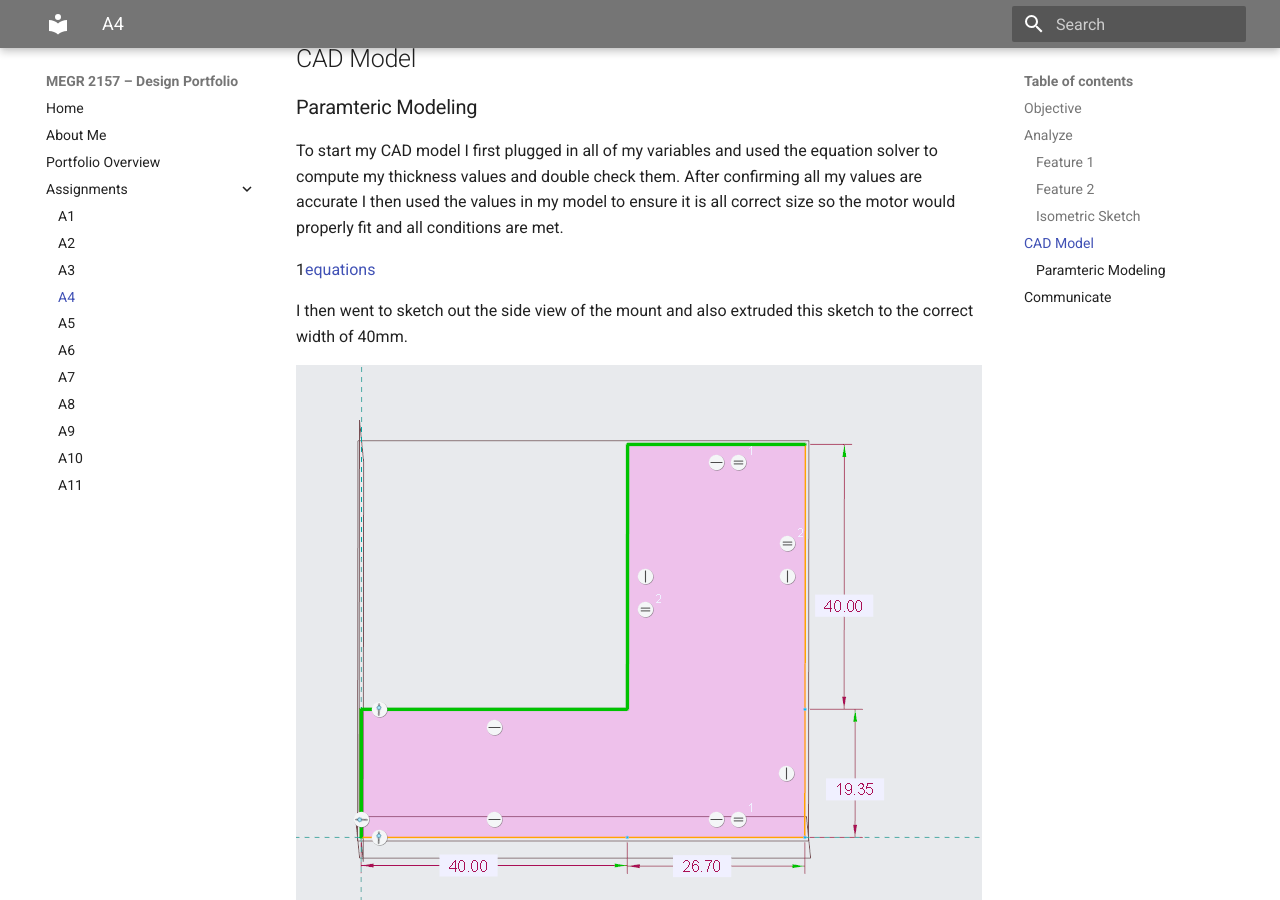
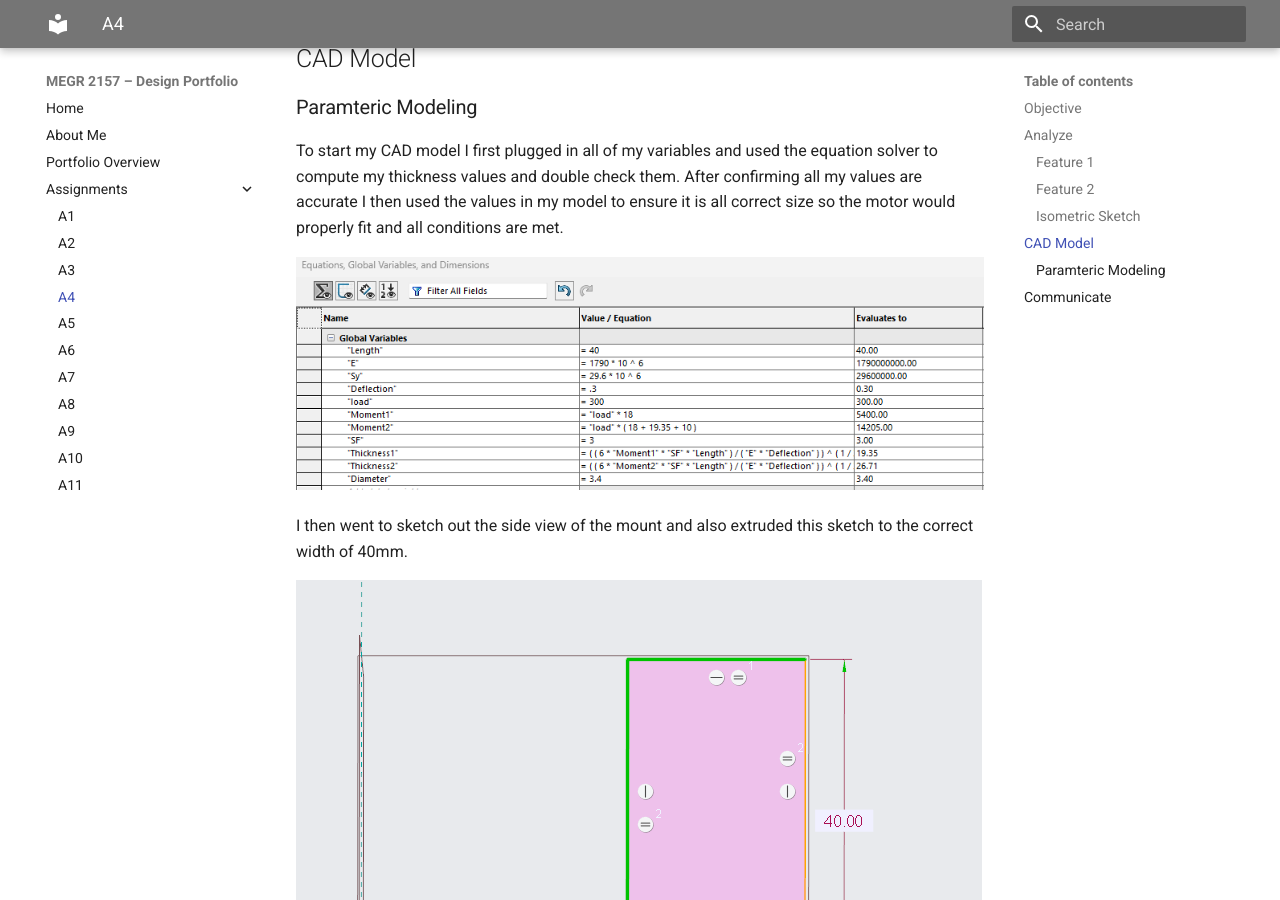
Before and after one commit to jadelma5/megr2156-portfolio, an MkDocs documentation site: the page built from docs/assignments/A04/index.md, in a window 1280 px wide and 900 px high, scrolled down 6325 px. Built offline with MkDocs 1.6.1 and Material for MkDocs 9.7.7, drawn with Linux system fonts in a browser that asks for light colours.

Commit message:
Fix image syntax for parametric equations

```diff
--- a/docs/assignments/A04/index.md
+++ b/docs/assignments/A04/index.md
@@ -49,7 +49,7 @@ Having all the values for the whole design a made a hand drawn sketch of the fea
 
 To start my CAD model I first plugged in all of my variables and used the equation solver to compute my thickness values and double check them. After confirming all my values are accurate I then used the values in my model to ensure it is all correct size so the motor would properly fit and all conditions are met.
 
-1[equations](parametric.png)
+![equations](parametric.png)
 
 I then went to sketch out the side view of the mount and also extruded this sketch to the correct width of 40mm.
 
```
